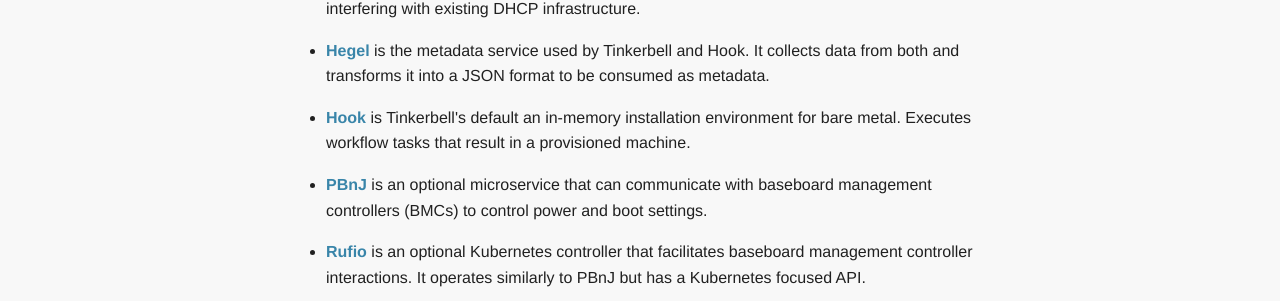
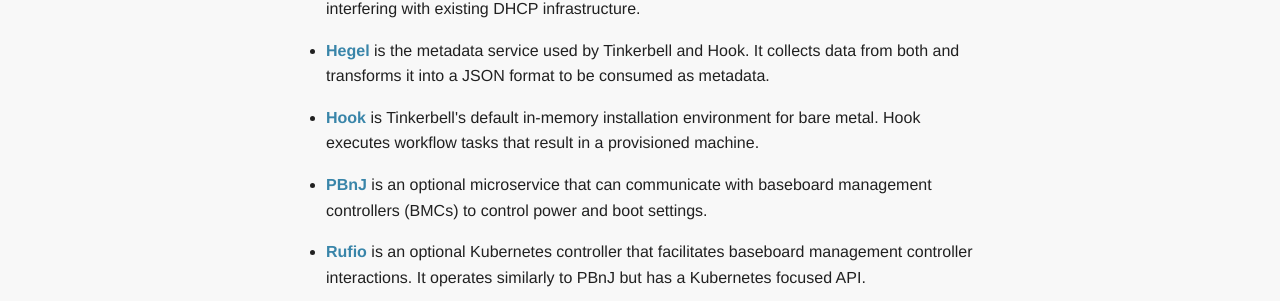
Before and after one commit to tinkerbell/tinkerbell-docs, an MkDocs documentation site: the page built from docs/index.md, in a window 1280 px wide. Shown: the part 714-1015 px from the top of the page. Built offline with MkDocs 1.6.1 and Material for MkDocs 9.7.7, drawn with Linux system fonts in a browser that asks for light colours; some web fonts are replaced.

Commit message:
Update docs/index.md
Co-authored-by: Marques Johansson <mjohansson@equinix.com>

```diff
--- a/docs/index.md
+++ b/docs/index.md
@@ -29,7 +29,7 @@
 - [**Hegel**] is the metadata service used by Tinkerbell and Hook.
   It collects data from both and transforms it into a JSON format to be consumed as metadata.
 
-- [**Hook**] is Tinkerbell's default an in-memory installation environment for bare metal. Executes workflow tasks that result in a provisioned machine.
+- [**Hook**] is Tinkerbell's default in-memory installation environment for bare metal. Hook executes workflow tasks that result in a provisioned machine.
 
 - [**PBnJ**] is an optional microservice that can communicate with baseboard management controllers (BMCs) to control power and boot settings.
 
```
